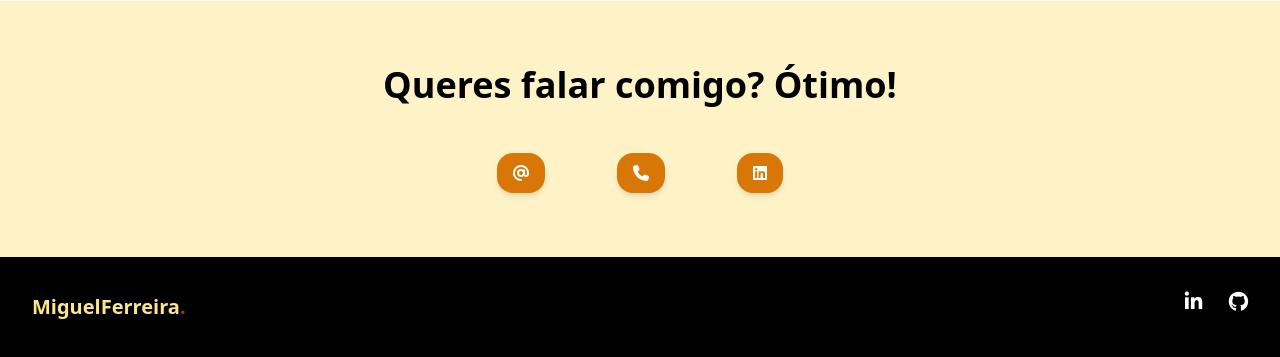
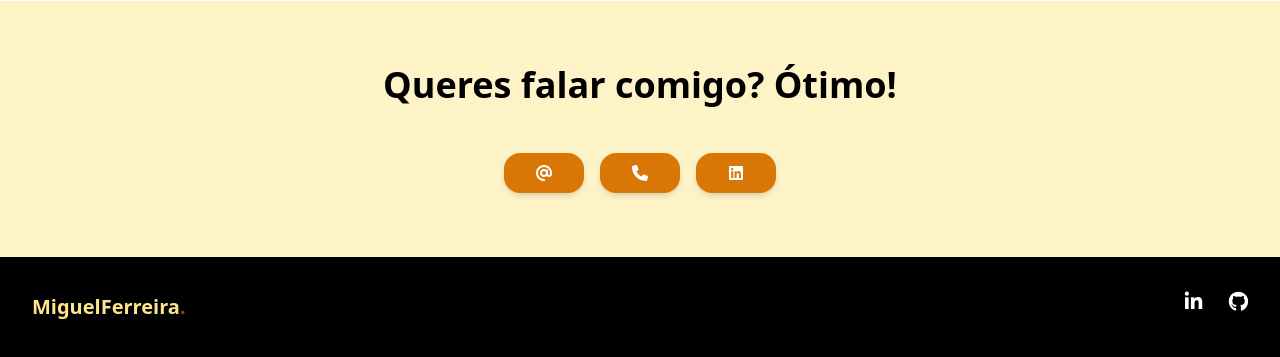
Before and after one commit to miguel-arrf/PersonalWebsite, a Django app: page / in a window 1280 px wide. Shown: the part 3457-3814 px from the top of the page. Run offline with Django 3.2, Linux system fonts and the light colour scheme; style sheets or scripts are compiled from the project's sources; some libraries are stand-ins or nearby versions.

Commit message:
Trying to improve the design x-axis. 0.1

```diff
--- a/main/templates/main.html
+++ b/main/templates/main.html
@@ -667,24 +667,20 @@
                 Queres falar comigo? Ótimo!
             </span>
         </h2>
-        <div class="lg:mt-0 lg:flex-shrink-0">
-            <div class="mt-12 inline-flex  gap-x-14">
-                <a href="mailto: mferreira.oeiras@gmail.com"  target="_blank"  class="mx-2 py-2 px-4  bg-yellow-600 hover:bg-yellow-700 focus:ring-yellow-500 focus:ring-yellow-indigo-200 text-white w-full transition ease-in duration-200 text-center text-base font-semibold shadow-md focus:outline-none focus:ring-2 focus:ring-offset-2  rounded-2xl ">
+
+            <div class="mt-12 flex justify-center px-20">
+                <a href="mailto: mferreira.oeiras@gmail.com"  target="_blank"  class="flex-grow-0 w-20 mx-2 py-2 px-4  bg-yellow-600 hover:bg-yellow-700 focus:ring-yellow-500 focus:ring-yellow-indigo-200 text-white transition ease-in duration-200 text-center text-base font-semibold shadow-md focus:outline-none focus:ring-2 focus:ring-offset-2  rounded-2xl ">
                     <i class="fas fa-at"></i>
                 </a>
 
-                <a href="tel:929172414" class="mx-2 py-2 px-4   bg-yellow-600 hover:bg-yellow-700 focus:ring-yellow-500 focus:ring-yellow-indigo-200 text-white w-full transition ease-in duration-200 text-center text-base font-semibold shadow-md focus:outline-none focus:ring-2 focus:ring-offset-2  rounded-2xl ">
+                <a href="tel:929172414" class="flex-grow-0 mx-2 py-2 px-4 w-20  bg-yellow-600 hover:bg-yellow-700 focus:ring-yellow-500 focus:ring-yellow-indigo-200 text-white transition ease-in duration-200 text-center text-base font-semibold shadow-md focus:outline-none focus:ring-2 focus:ring-offset-2  rounded-2xl ">
                     <i class="fas fa-phone"></i>
                 </a>
 
-                <a href="http://linkedin.com/in/marrf" target="_blank" class="mx-2 py-2 px-4   bg-yellow-600 hover:bg-yellow-700 focus:ring-yellow-500 focus:ring-yellow-indigo-200 text-white w-full transition ease-in duration-200 text-center text-base font-semibold shadow-md focus:outline-none focus:ring-2 focus:ring-offset-2  rounded-2xl ">
+                <a href="http://linkedin.com/in/marrf" target="_blank" class="flex-grow-0 mx-2 py-2 px-4  w-20 bg-yellow-600 hover:bg-yellow-700 focus:ring-yellow-500 focus:ring-yellow-indigo-200 text-white transition ease-in duration-200 text-center text-base font-semibold shadow-md focus:outline-none focus:ring-2 focus:ring-offset-2  rounded-2xl ">
                    <i class="fab fa-linkedin"></i>
                 </a>
-
-
-
             </div>
-        </div>
     </div>
 </div>
 
```
